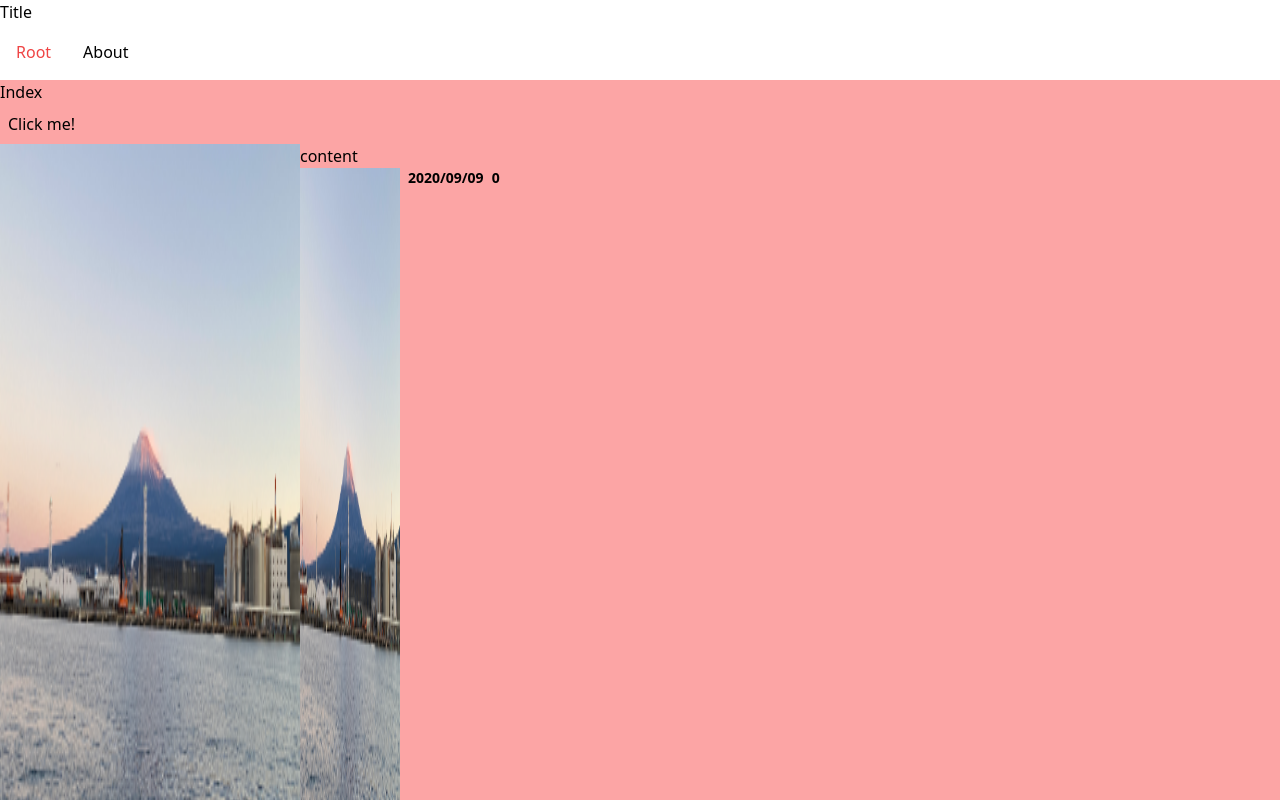
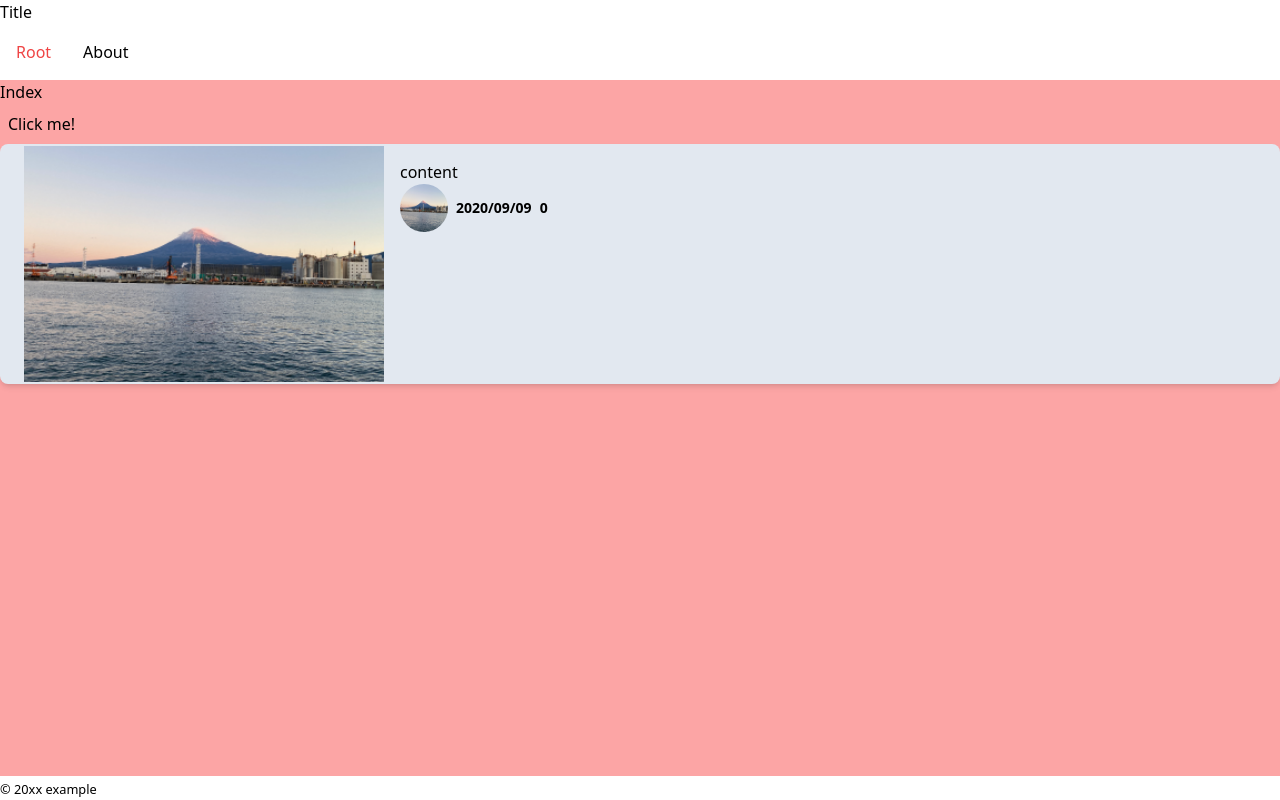
Before and after one commit to atamakonkurii/fujisan-sommelier, a Next.js app: page / in a window 1280 px wide. Shown: the top 800 px of the page. Built offline with nearby package versions, Linux system fonts and the light colour scheme.

Commit message:
画像の大きさを制御できていない

```diff
--- a/src/component/molecules/PostCard.tsx
+++ b/src/component/molecules/PostCard.tsx
@@ -15,19 +15,34 @@ export const PostCard = (props: Props) => {
     props;
   return (
     <Link href={`/post/${id}`}>
-      <div className="flex">
-        <Image src={postPhotoUrl} width={300} height={200} alt="post" />
-        <div>
-          <div className="">{content}</div>
-          <div className="flex">
+      <div className=" bg-slate-200 rounded-lg shadow-md">
+        <div className="flex h-60">
+          <div className="pl-6 w-96 h-48">
             <Image
-              src={publisherPhotoUrl}
-              width={100}
-              height={800}
-              alt="publisher"
+              src={postPhotoUrl}
+              width={900}
+              height={600}
+              objectFit="contain"
+              alt="post"
             />
-            <div className="pl-2 text-sm font-semibold">{date}</div>
-            <div className="pl-2 text-sm font-semibold">{favoriteCount}</div>
+          </div>
+          <div className="m-4">
+            <div className="">{content}</div>
+            <div className="flex items-center">
+              <div className="w-12">
+                <Image
+                  src={publisherPhotoUrl}
+                  width={30}
+                  height={30}
+                  layout="responsive"
+                  alt="publisher"
+                  className="rounded-full"
+                />
+              </div>
+
+              <div className="pl-2 text-sm font-semibold">{date}</div>
+              <div className="pl-2 text-sm font-semibold">{favoriteCount}</div>
+            </div>
           </div>
         </div>
       </div>
```
Also changed, not shown: 2 other files (tests, documents, lock files or other folders).
